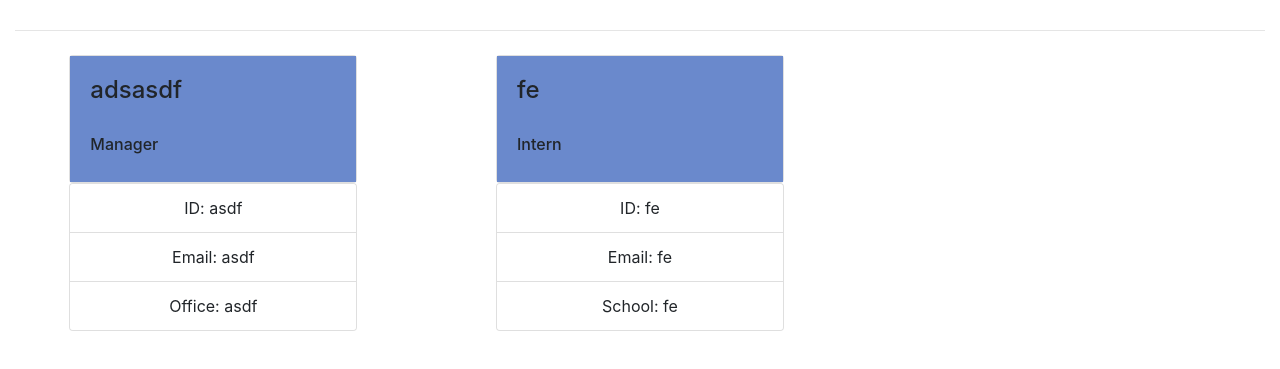
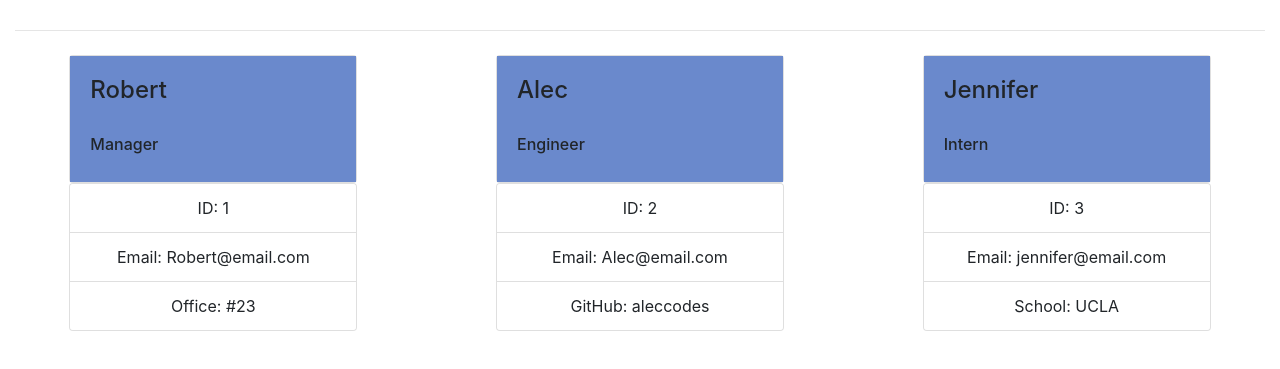
Before and after one commit to rmpcoding/week-6-template-engine, a website: page index.html in a window 1280 px wide. Shown: the part 205-574 px from the top of the page. Drawn offline with nearby package versions, Linux system fonts and the light colour scheme.

```diff
--- a/Develop/literals/generator.js
+++ b/Develop/literals/generator.js
@@ -81,7 +81,6 @@
 };
 
 const generatorEngineer = (response) => {
-    console.log(response);
     let engineerCard = `<!-- cards -->
     <div class="col-sm-4">
       <div class="card" style="width: 18rem;">
@@ -105,7 +104,6 @@
 };
 
 const generatorIntern = (response) => {
-    console.log(response);
     let internCard = `<!-- cards -->
       <div class="col-sm-4">
       <div class="card" style="width: 18rem;">
--- a/index.html
+++ b/index.html
@@ -34,7 +34,7 @@
     <div class="col-sm-4">
       <div class="card" style="width: 18rem;">
           <div class="card-body">
-            <h4 class="card-title">adsasdf</h4>
+            <h4 class="card-title">Robert</h4>
             <br>
             <h6 class="card-subtitle mb-2">Manager</h6>
           </div>
@@ -43,18 +43,36 @@
   <!-- lists -->
       <div class="card" style="width: 18rem;">
           <ul class="list-group list-group-flush text-center">
-            <li class="list-group-item">ID: asdf</li>
-            <li class="list-group-item">Email: asdf</li>
-            <li class="list-group-item">Office: asdf</li>
+            <li class="list-group-item">ID: 1</li>
+            <li class="list-group-item">Email: Robert@email.com</li>
+            <li class="list-group-item">Office: #23</li>
           </ul>
         </div>
       </div>
+<!-- cards -->
+    <div class="col-sm-4">
+      <div class="card" style="width: 18rem;">
+          <div class="card-body">
+            <h4 class="card-title">Alec</h4>
+            <br>
+            <h6 class="card-subtitle mb-2">Engineer</h6>
+          </div>
+        </div>
 
+  <!-- lists -->
+      <div class="card" style="width: 18rem;">
+          <ul class="list-group list-group-flush text-center">
+            <li class="list-group-item">ID: 2</li>
+            <li class="list-group-item">Email: Alec@email.com</li>
+            <li class="list-group-item">GitHub: aleccodes</li>
+          </ul>
+        </div>
+      </div>
 <!-- cards -->
       <div class="col-sm-4">
       <div class="card" style="width: 18rem;">
           <div class="card-body">
-            <h4 class="card-title">fe</h4>
+            <h4 class="card-title">Jennifer</h4>
             <br>
             <h6 class="card-subtitle mb-2">Intern</h6>
           </div>
@@ -63,9 +81,9 @@
   <!-- lists -->
       <div class="card" style="width: 18rem;">
           <ul class="list-group list-group-flush text-center">
-            <li class="list-group-item">ID: fe</li>
-            <li class="list-group-item">Email: fe</li>
-            <li class="list-group-item">School: fe</li>
+            <li class="list-group-item">ID: 3</li>
+            <li class="list-group-item">Email: jennifer@email.com</li>
+            <li class="list-group-item">School: UCLA</li>
           </ul>
         </div>
       </div>
```
